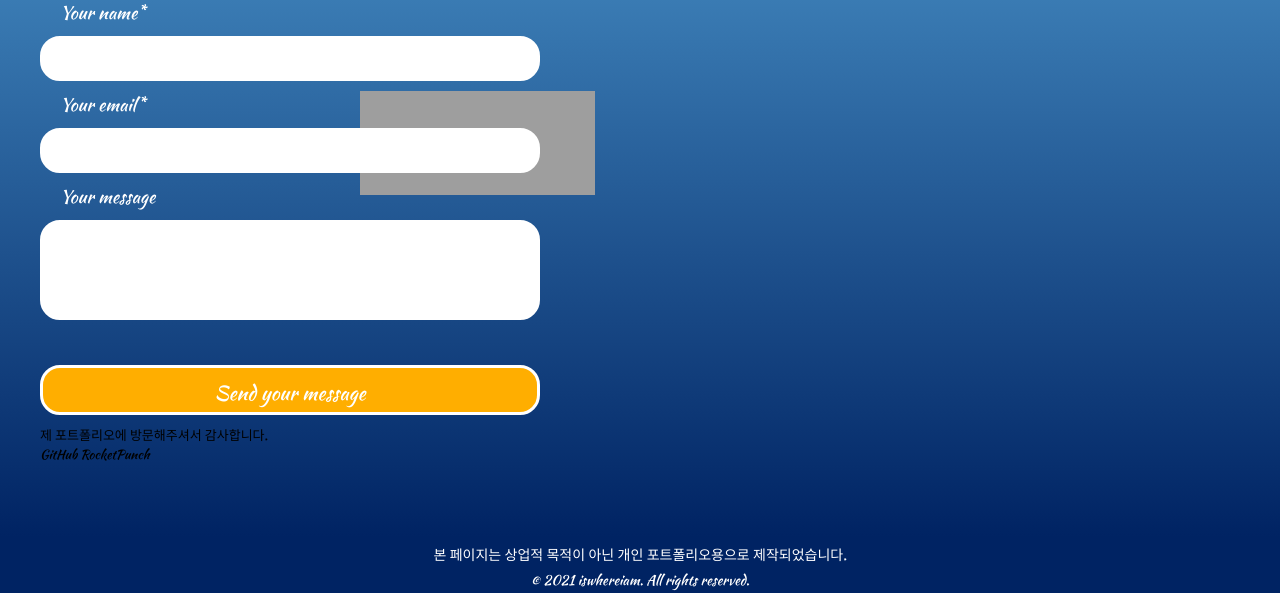
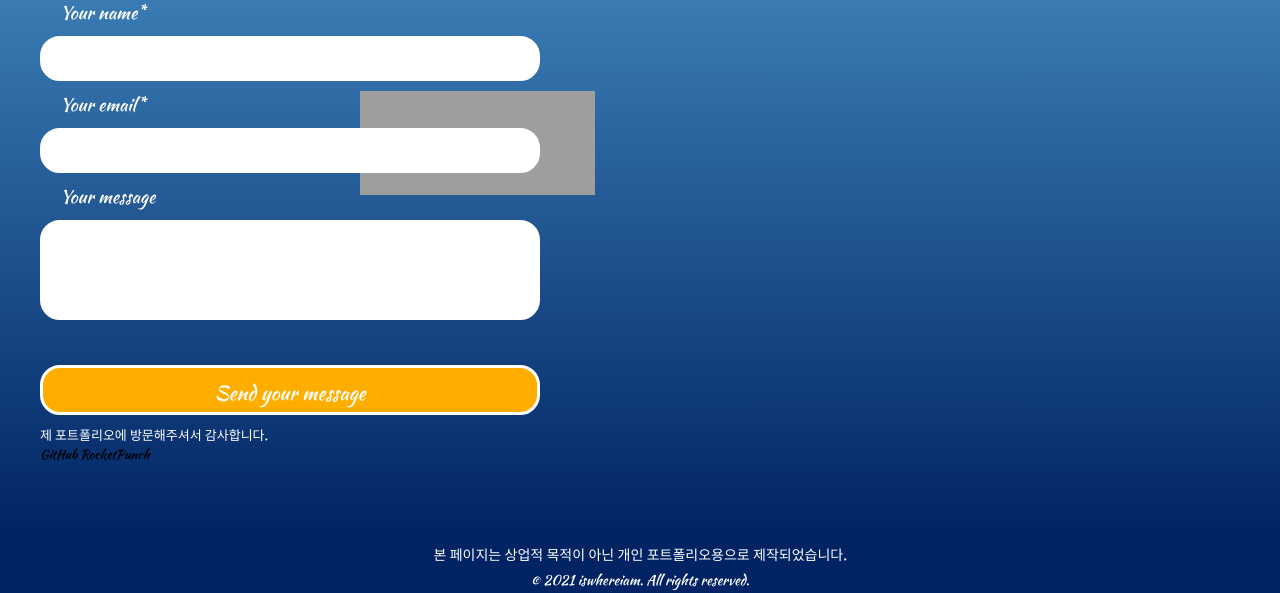
Before and after one commit to bhn2284/portfolio, a PHP site: page / in a window 1280 px wide. Shown: the part 2945-3538 px from the top of the page. Run offline with PHP 8.4, Linux system fonts and the light colour scheme; some web fonts are replaced; grey boxes are pictures that could not be loaded.

Commit message:
intro add

```diff
--- a/css/style.css
+++ b/css/style.css
@@ -456,6 +456,10 @@ h2 {
   font-weight: bold;
 }
 
+.contact .intro p {
+  color: #fff;
+}
+
 .fish {
   background-image: url(../img/fish.png);
   width: 235px;
--- a/css/style.scss
+++ b/css/style.scss
@@ -229,6 +229,9 @@ h2{
             color: red; font-weight:bold;
         }
     }
+    .intro{
+        p{color:#fff;}
+    }
 }
 .fish{
     background-image: url(../img/fish.png);
--- a/index.html
+++ b/index.html
@@ -235,7 +235,7 @@
                         </div>
                         <input type="submit" value="Send your message"/>
                     </form>
-                    <div>
+                    <div class="intro">
                         <p>제 포트폴리오에 방문해주셔서 감사합니다. </p>
                         <a href="https://github.com/iswhereiam">GitHub</a>
                         <a href="https://www.rocketpunch.com/@bhn2284">RocketPunch</a>
```
Also changed, not shown: 1 other file.
